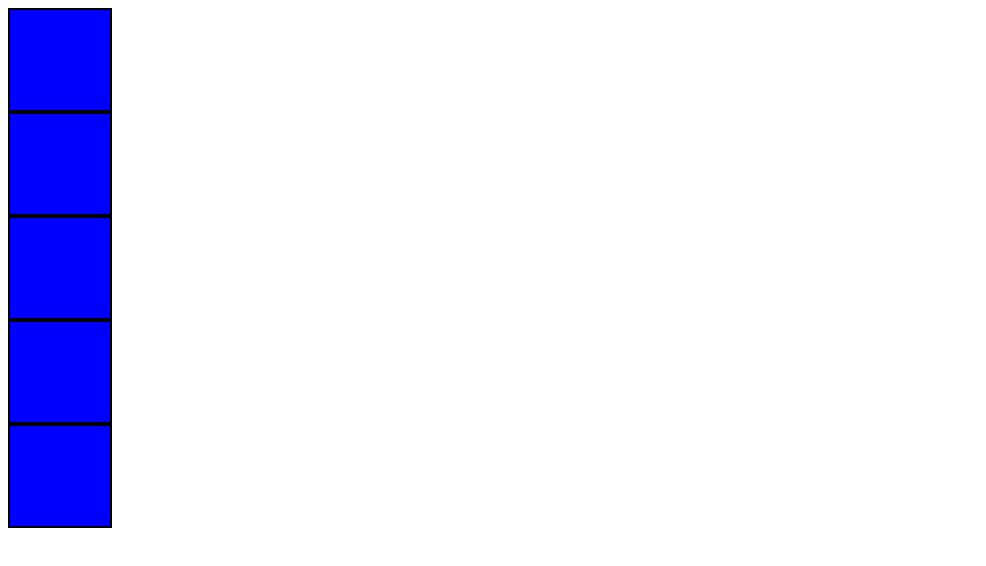
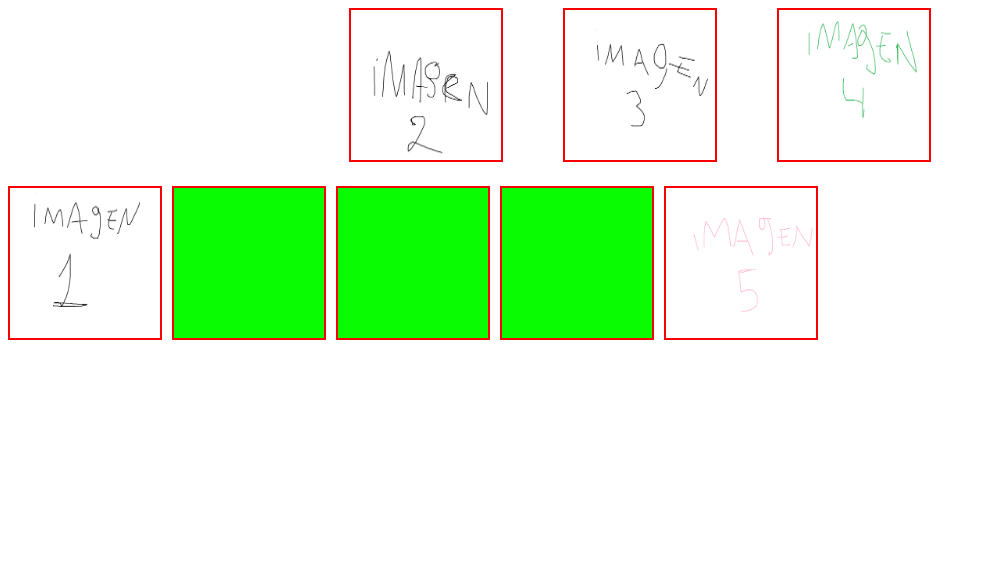
Before and after one commit to itinerario-2024/juego-vial, a plain HTML site: page index.html in a window 1280 px wide. Shown: the whole page, without its empty margins (0-986 px from the left). Drawn offline with Linux system fonts and the light colour scheme.

Commit message:
estructura

```diff
--- a/index.html
+++ b/index.html
@@ -3,13 +3,33 @@
 <head>
     <meta charset="UTF-8">
     <title>nombre del juego</title>
-    <link rel="stylesheet" href="styles.css">
+    <link rel="stylesheet" href="./styles.css">
 </head>
 <body>
-    <div class="img" id="img_01"></div>
-    <div class="img" id="img_02"></div>
-    <div class="img" id="img_03"></div>
-    <div class="img" id="img_04"></div>
-    <div class="img" id="img_05"></div>
+    <div class="container">
+        <div class="options">
+            <div id="img_02">
+                <img class="img" src="./img/2.png">
+            </div>
+            <div id="img_03">
+                <img class="img" src="./img/3.png">
+            </div>
+            <div id="img_04">
+                <img class="img" src="./img/4.png">
+            </div>
+        </div>
+        <div class="puzzle">
+            <div id="img_01">
+                <img class="img" src="./img/1.png">
+            </div>
+            <div class="img drop-zone" id="img_02"></div>
+            <div class="img drop-zone" id="img_03"></div>
+            <div class="img drop-zone" id="img_04"></div>
+            <div id="img_05">
+                <img class="img" src="./img/5.png">
+            </div>
+        </div>
+    </div>
+    <script src="./script.js"></script>
 </body>
 </html>
--- a/styles.css
+++ b/styles.css
@@ -1,6 +1,21 @@
 .img{
-    border: solid black 2px;
-    background:blue;
-    width:100px;
-    height:100px;
+    border: solid rgb(248, 1, 1) 2px;
+    background:rgb(9, 252, 1);
+    width:150px;
+    height:150px;
 }
+.container{
+    display: grid;
+    gap: 20px;
+}
+.options{
+    justify-content: center;
+    display:flex;
+    flex-direction: row;
+    gap: 60px;
+}
+.puzzle{
+    display:flex;
+    gap: 10px;
+    flex-direction: row;
+}
```
